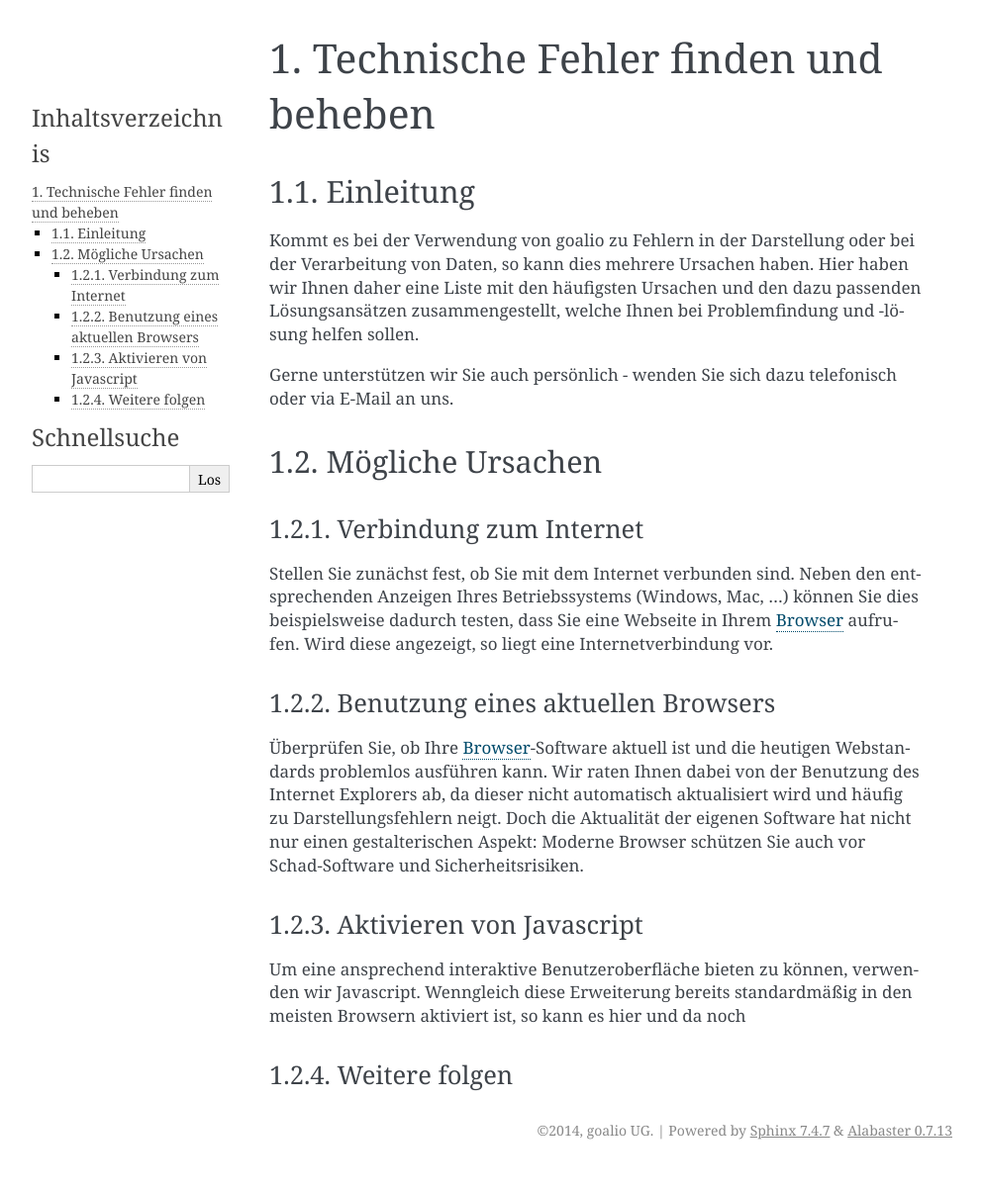
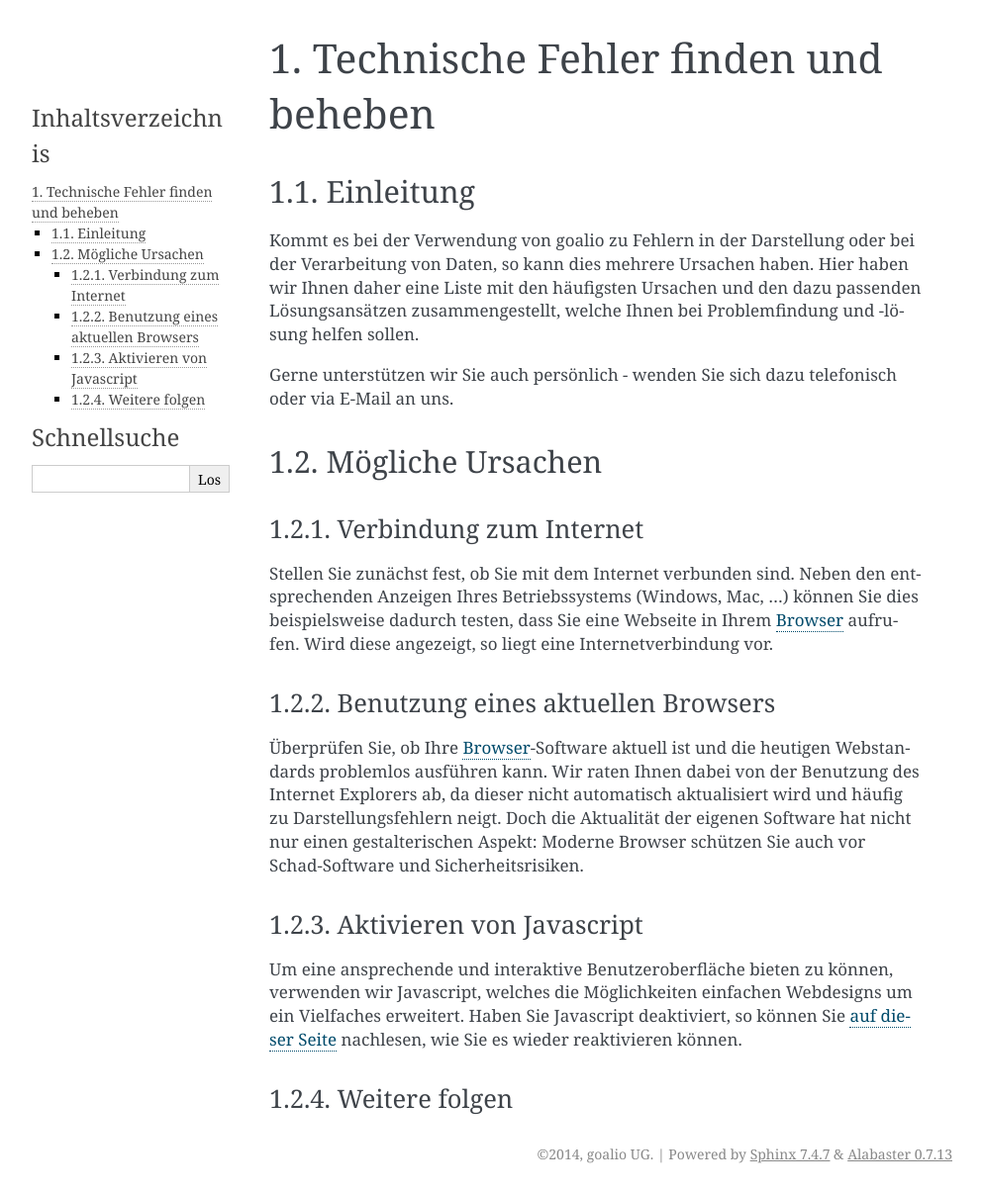
Before and after one commit to goalio/docs, a Sphinx documentation site: the page built from docs/anwendungsfaelle/debug-leitfaden.rst, in a window 1280 px wide. Shown: the whole page at 99% size, without its empty margins (148-1141 px from the left). Built offline with Sphinx 7.4.7, drawn with Linux system fonts in a browser that asks for light colours; formulas are drawn with MathJax 3; before the commit the page ends 1182 px from its top, so only the background shows below that.

Commit message:
Update debug-leitfaden.rst

```diff
--- a/docs/anwendungsfaelle/debug-leitfaden.rst
+++ b/docs/anwendungsfaelle/debug-leitfaden.rst
@@ -24,8 +24,11 @@ Benutzung eines aktuellen Browsers
 Aktivieren von Javascript
 .........................
 
-Um eine ansprechend interaktive Benutzeroberfläche bieten zu können, verwenden wir Javascript. Wenngleich diese Erweiterung bereits standardmäßig in den meisten Browsern aktiviert ist, so kann es hier und da noch
+Um eine ansprechende und interaktive Benutzeroberfläche bieten zu können, verwenden wir Javascript, welches die Möglichkeiten einfachen Webdesigns um ein Vielfaches erweitert. Haben Sie Javascript deaktiviert, so können Sie `auf dieser Seite`__ nachlesen, wie Sie es wieder reaktivieren können.
 
+.. _reaktivieren: http://www.enable-javascript.com/de/
+
+__ reaktivieren_
 
 Weitere folgen
 ...............
```
